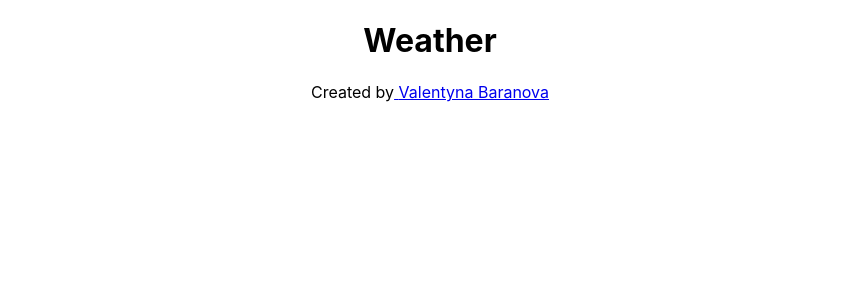
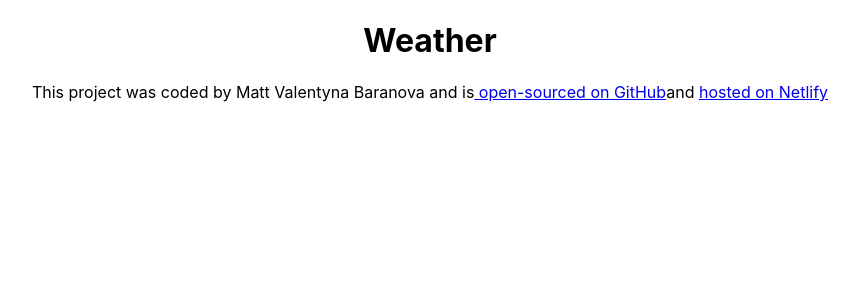
Before and after one commit to ValentynaBaranova/weather_forecast_react, a React (Create React App) app: page / in a window 1280 px wide. Shown: the top 300 px of the page, without its empty margins (210-1069 px from the left). Built offline with nearby package versions, Linux system fonts and the light colour scheme.

Commit message:
Changed link to GitHat and netlify

```diff
--- a/src/App.js
+++ b/src/App.js
@@ -5,11 +5,12 @@ function App() {
     <div className="App">
       <h1> Weather</h1>
       <footer>
-        Created by
+        This project was coded by Matt Valentyna Baranova and is
         <a href="https://github.com/ValentynaBaranova/weather_forecast_react">
           {" "}
-          Valentyna Baranova
+          open-sourced on GitHub
         </a>
+        and <a href="/">hosted on Netlify</a>
       </footer>
     </div>
   );
```
